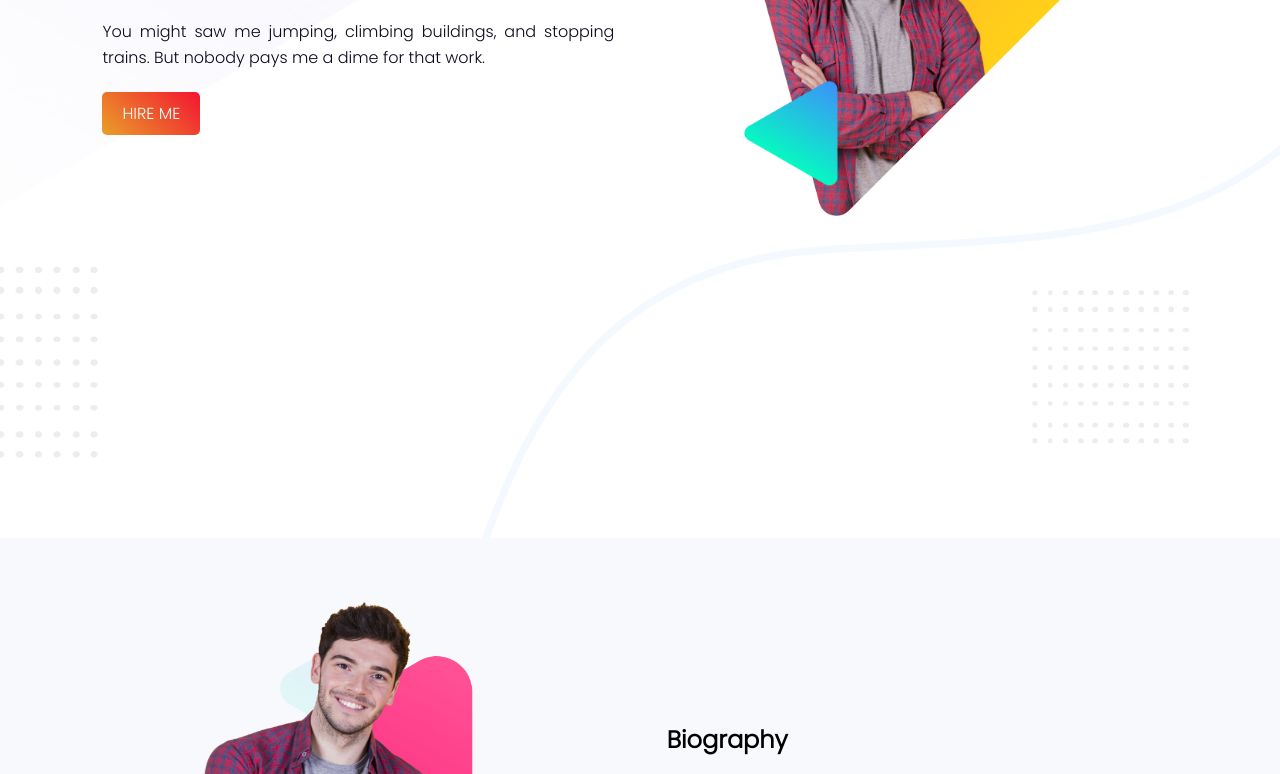
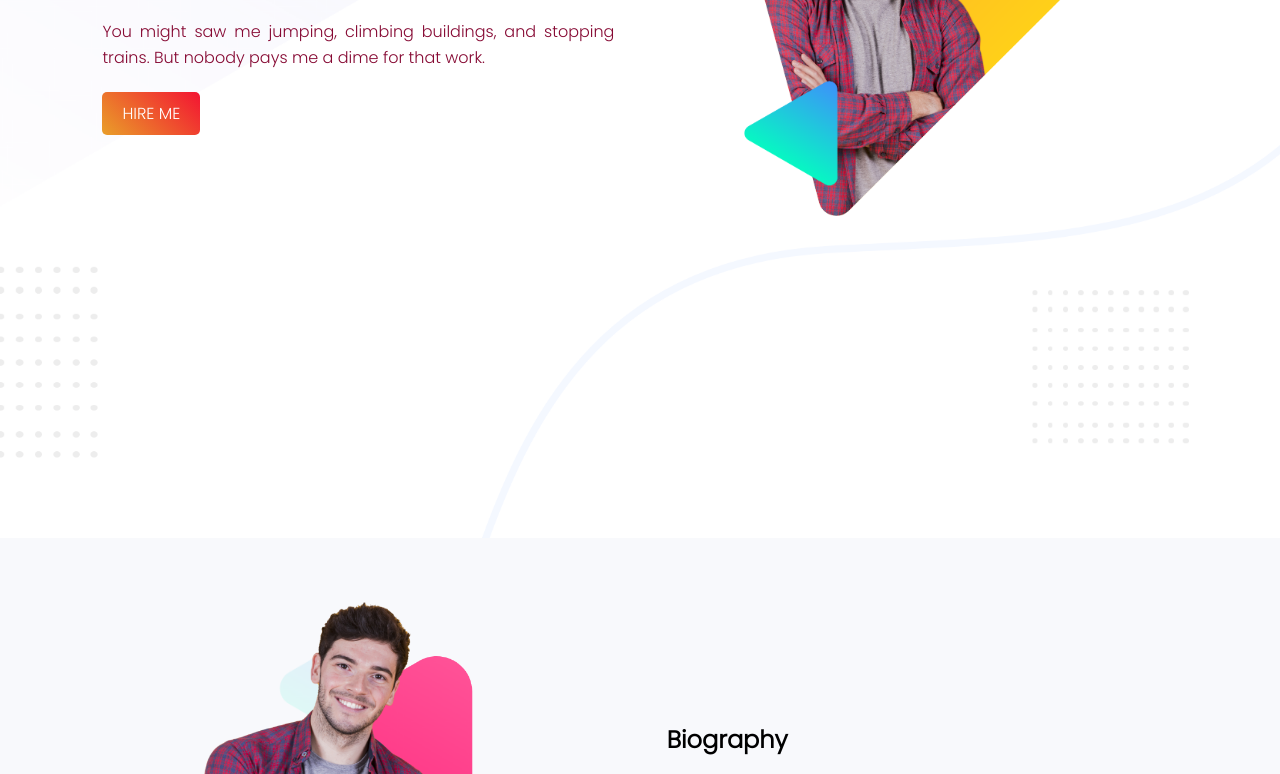
Before and after one commit to MdTaufiqurRahman/personal-website, a plain HTML site: page index.html in a window 1280 px wide. Shown: the part 226-1000 px from the top of the page. Drawn offline with Linux system fonts and the light colour scheme.

Commit message:
Finally Done

```diff
--- a/style.css
+++ b/style.css
@@ -14,7 +14,7 @@ body{
 
 }
 p{
-    color:rgb(10, 10, 31);
+    color:rgb(134, 9, 51);
 }
 
 .linkbutton{
```
